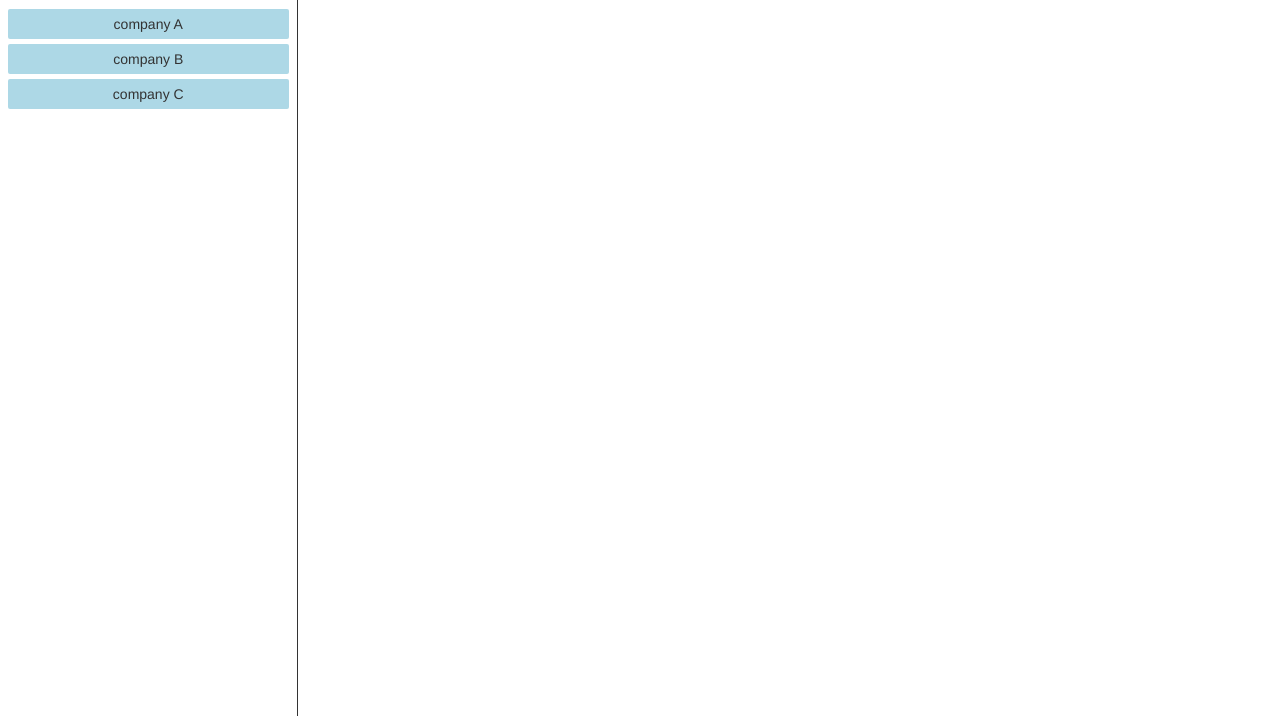
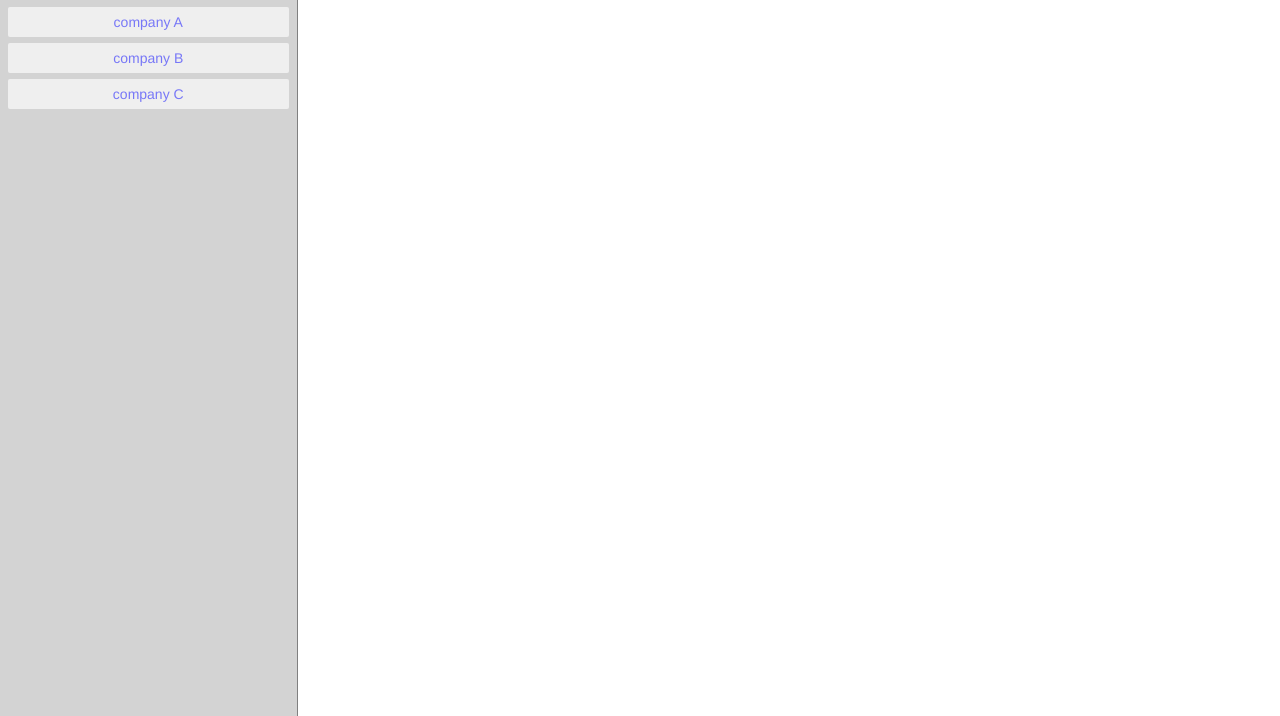
Before and after one commit to MissedMemo/brickheads, a website: page public/index.html at #!/companies in a window 1280 px wide. Shown: the part 84-800 px from the top of the page. Drawn offline with nearby package versions, Linux system fonts and the light colour scheme; some packages are replaced by stand-ins of ours.

Commit message:
refactoring company list styles

```diff
--- a/public/styles/styles.css
+++ b/public/styles/styles.css
@@ -153,9 +153,20 @@ iframe {
 *********************************/
 
 .company-selector-panel {
+  position: relative;
   min-height: 90vh;
-  padding: 8px;
-  border-right: 1px solid;
+  border-right: 1px solid gray;
+}
+
+/* fill the region */
+.company-selector-panel .listframe {
+  position: absolute;
+  top: 0;
+  left: 0;
+  right: 0;
+  bottom: 0;
+  padding-top: 8px;
+  background-color: lightgray;
 }
 
 /* remove default <ul> list styles */
@@ -166,14 +177,24 @@ iframe {
 }
 
 .company-selector-panel li {
-  margin-top: 5px;
+  padding: 3px 8px;
+}
+
+/* highlight list element on mouse-over or click */
+.company-selector-panel li:hover {
+  background-color: rgba(0,0,255,0.4);
+}
+.company-selector-panel li:focus {
+  background-color: rgba(0,0,255,0.6);
 }
 
 .companylist-element {
-  background-color: lightblue;
+  background-color: rgba(255,255,255, 0.65);
+  color: rgba(0,0,255,0.5);
   text-align: center;
   padding: 5px 0;
   border-radius: 2px;
+  cursor: default;
 }
 
 
--- a/public/views/companies.html
+++ b/public/views/companies.html
@@ -4,6 +4,7 @@
   <!-- list of companies -->
   <div class="col-sm-3">
     <div class="company-selector-panel">
+      <div class="listframe">
         <ul ng-repeat="company in companies">
           <li>
             <div class="companylist-element">
@@ -11,6 +12,7 @@
             </div>
           </li>
         </ul>
+      </div>
     </div>
   </div>
 
```
Lines whose indentation alone changed are shown as unchanged.
